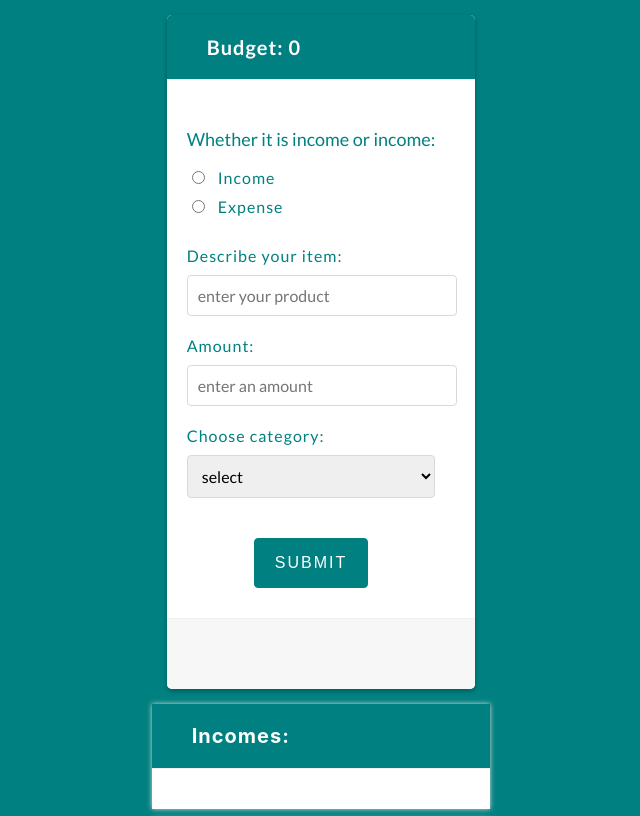
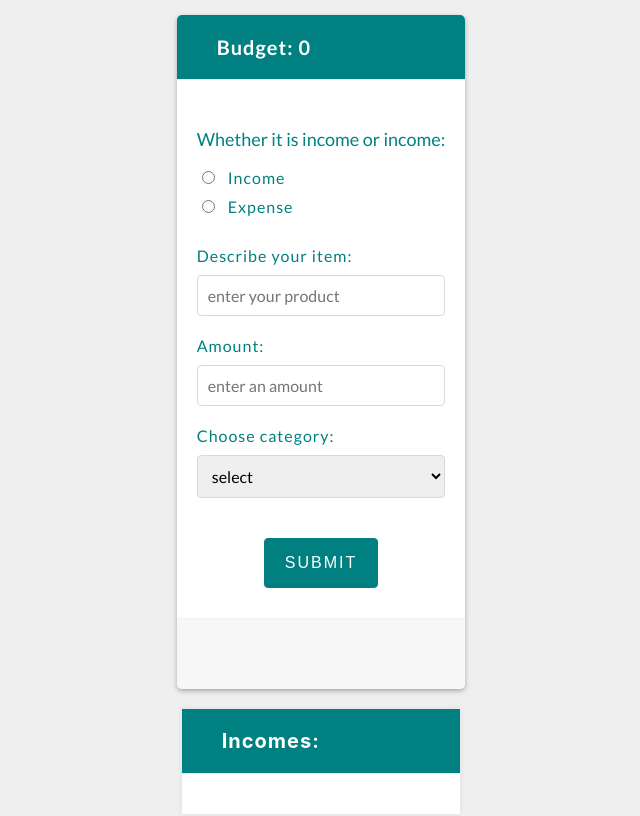
Before and after one commit to SzymonRojek/budget-calculator-react, a React (Create React App) app: page / in a window 1280 px wide. Shown: the top 816 px of the page, without its empty margins (319-959 px from the left). Built offline with nearby package versions, Linux system fonts and the light colour scheme.

Commit message:
edit style

```diff
--- a/src/common/Section/style.css
+++ b/src/common/Section/style.css
@@ -1,5 +1,5 @@
 .wrapper {
-  margin: 10px 0;
+  margin: 20px;
   background-color: white;
   box-shadow: 0 0 5px #ddd;
 }
--- a/src/common/Statement/style.css
+++ b/src/common/Statement/style.css
@@ -10,6 +10,7 @@
   display: grid;
   grid-template-columns: 1fr auto;
   grid-gap: 10px;
+  line-height: 1.5;
   align-items: center;
   padding: 15px;
   border-bottom: 1px solid #e1dcdc;
--- a/src/styles.css
+++ b/src/styles.css
@@ -4,148 +4,9 @@ body {
   display: flex;
   justify-content: center;
   align-items: center;
-  margin: 0;
-  min-height: 100vh;
-  background-color: teal;
+  background-color: rgb(239, 239, 239);
 }
 
-.container {
-  margin: 15px;
-  max-width: 400px;
-  font-family: "Lato", sans-serif;
-  color: teal;
-  background-color: #fff;
-  border-radius: 5px;
-  box-shadow: 0 2px 5px rgba(0, 0, 0, 0.3);
-  overflow: hidden;
+.main-container {
+  max-width: 500px;
 }
-
-.form {
-  display: flex;
-  flex-direction: column;
-  justify-content: center;
-  padding: 30px 40px 30px 20px;
-  align-items: center;
-}
-
-.form-control-wrapper {
-  width: 100%;
-  margin-bottom: 20px;
-}
-
-.form-label {
-  display: inline-block;
-  margin-bottom: 10px;
-  letter-spacing: 1px;
-}
-
-.form-label-padding {
-  padding-left: 10px;
-}
-
-.form-control {
-  display: block;
-  width: 100%;
-  padding: 10px;
-  font-family: inherit;
-  font-size: 16px;
-  border: 1px solid #ddd8d8;
-  border-radius: 4px;
-}
-
-.form-control-select {
-  width: 100%;
-}
-
-.form-paragraph {
-  font-size: 18px;
-}
-
-.submitted-footer {
-  height: 50px;
-  max-width: 400px;
-  padding-top: 20px;
-  background-color: #f7f7f7;
-  border-top: 1px solid #f0f0f0;
-}
-
-.animation-text-onSubmit {
-  display: flex;
-  justify-content: center;
-  align-items: center;
-  margin: 0;
-  color: inherit;
-  font-size: 20px;
-  letter-spacing: 1px;
-  animation: fadeIn linear 0.3s;
-  -webkit-animation: fadeIn linear 0.3s;
-  -moz-animation: fadeIn linear 0.3s;
-  -o-animation: fadeIn linear 0.3s;
-  -ms-animation: fadeIn linear 0.3s;
-}
-
-@keyframes fadeIn {
-  0% {
-    opacity: 0;
-    visibility: hidden;
-  }
-  100% {
-    opacity: 1;
-  }
-}
-
-@-moz-keyframes fadeIn {
-  0% {
-    opacity: 0;
-  }
-  100% {
-    opacity: 1;
-  }
-}
-
-@-webkit-keyframes fadeIn {
-  0% {
-    opacity: 0;
-  }
-  100% {
-    opacity: 1;
-  }
-}
-
-@-o-keyframes fadeIn {
-  0% {
-    opacity: 0;
-  }
-  100% {
-    opacity: 1;
-  }
-}
-
-@-ms-keyframes fadeIn {
-  0% {
-    opacity: 0;
-  }
-  100% {
-    opacity: 1;
-  }
-}
-
-.form-button {
-  display: block;
-  margin-top: 20px;
-  padding: 15px 20px;
-  text-align: center;
-  font-size: 16px;
-  background-color: teal;
-  border: 1px solid teal;
-  border-radius: 4px;
-  color: white;
-  letter-spacing: 2px;
-  text-transform: uppercase;
-  cursor: pointer;
-  transition: background-color 0.3s linear;
-}
-
-.form-button:hover {
-  background-color: rgb(16, 160, 160);
-}
```
